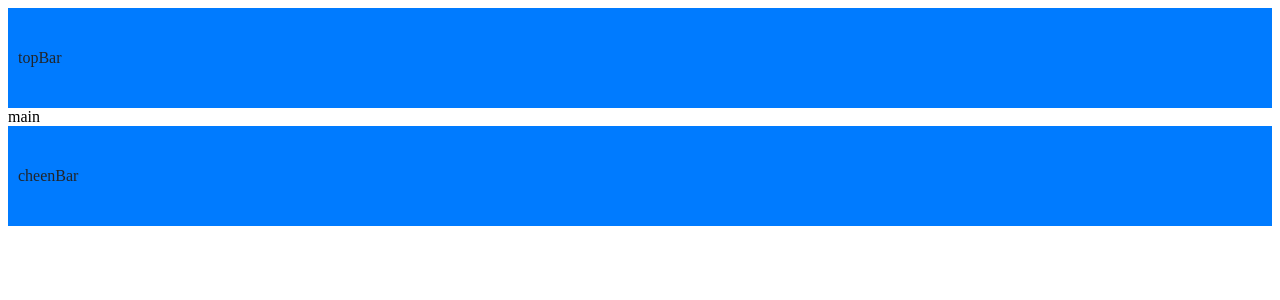
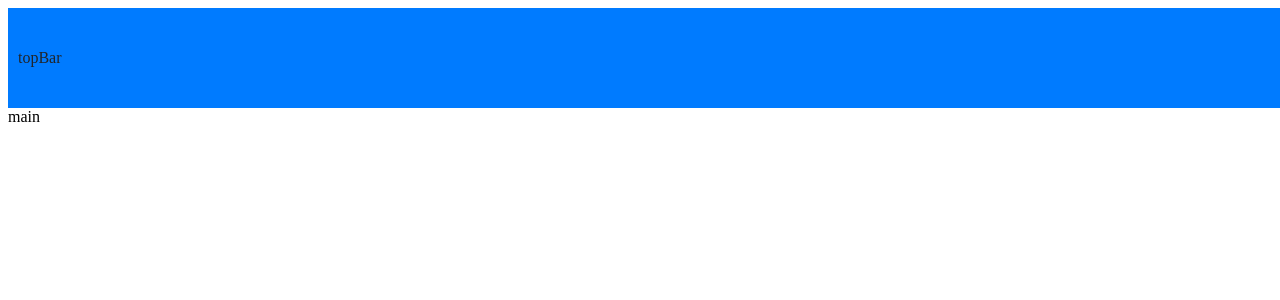
Before and after one commit to MosheRW/UMS, a React (Create React App) app: page / in a window 1280 px wide. Shown: the top 300 px of the page. Built offline with nearby package versions, Linux system fonts and the light colour scheme.

Commit message:
🎈 perf(Layout): edit the layout

```diff
--- a/src/components/cheenBar/cheenBar.style.ts
+++ b/src/components/cheenBar/cheenBar.style.ts
@@ -7,13 +7,13 @@ export const CheenBarContainer = styled.div`
     align-items: center;
     padding: 10px;
 
-    background-color:  ${({theme})=>theme.firstComponentsColor};
-    color:  ${({theme})=>theme.primaryTextColor};
+    background-color:  ${({ theme }) => theme.firstComponentsColor};
+    color:  ${({ theme }) => theme.primaryTextColor};
 
-    /* width: 100%; */
+    width: 97.3%;
     height: 10vh;
 
 
-    position: sticky;
+    position: fixed;
     bottom: 0;
 `;
--- a/src/components/topBar/topBar.style.ts
+++ b/src/components/topBar/topBar.style.ts
@@ -10,9 +10,10 @@ export const TopBarContainer = styled.div`
     background-color:  ${({theme})=>theme.firstComponentsColor};
     color:  ${({theme})=>theme.primaryTextColor};
 
-    /* width: 100%; */
+    width: 100%;
     height: 10vh;
 
     position: sticky;
     top: 0;
+    z-index: 10;
     `;
--- a/src/pages/layout.tsx
+++ b/src/pages/layout.tsx
@@ -14,7 +14,7 @@ export default function Layout() {
     return (<Container>
         <TopBar />
         <Outlet />
-        <CheenBar />
+        {/* <CheenBar /> */}
     </Container>
     );
 }
```
